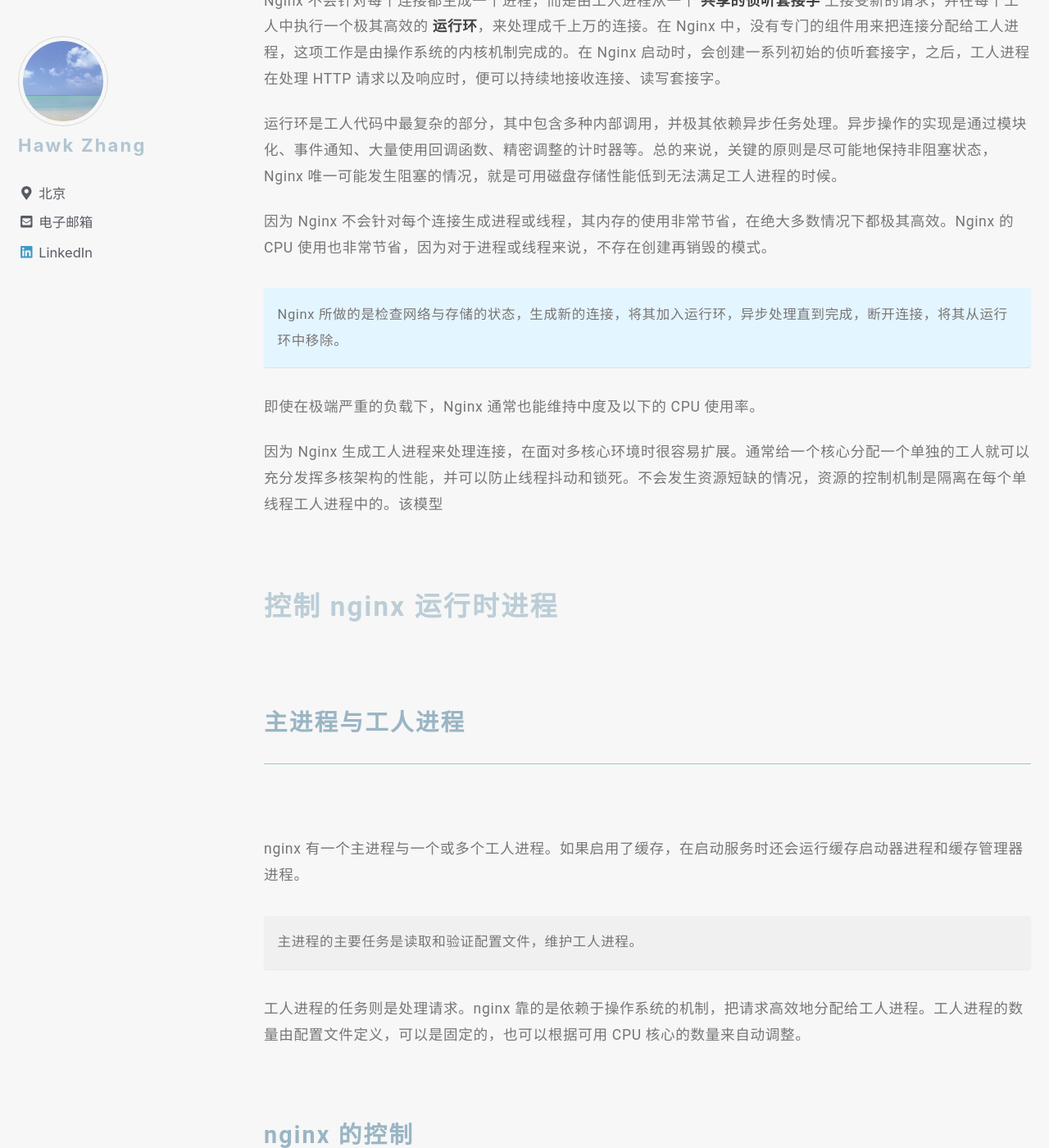
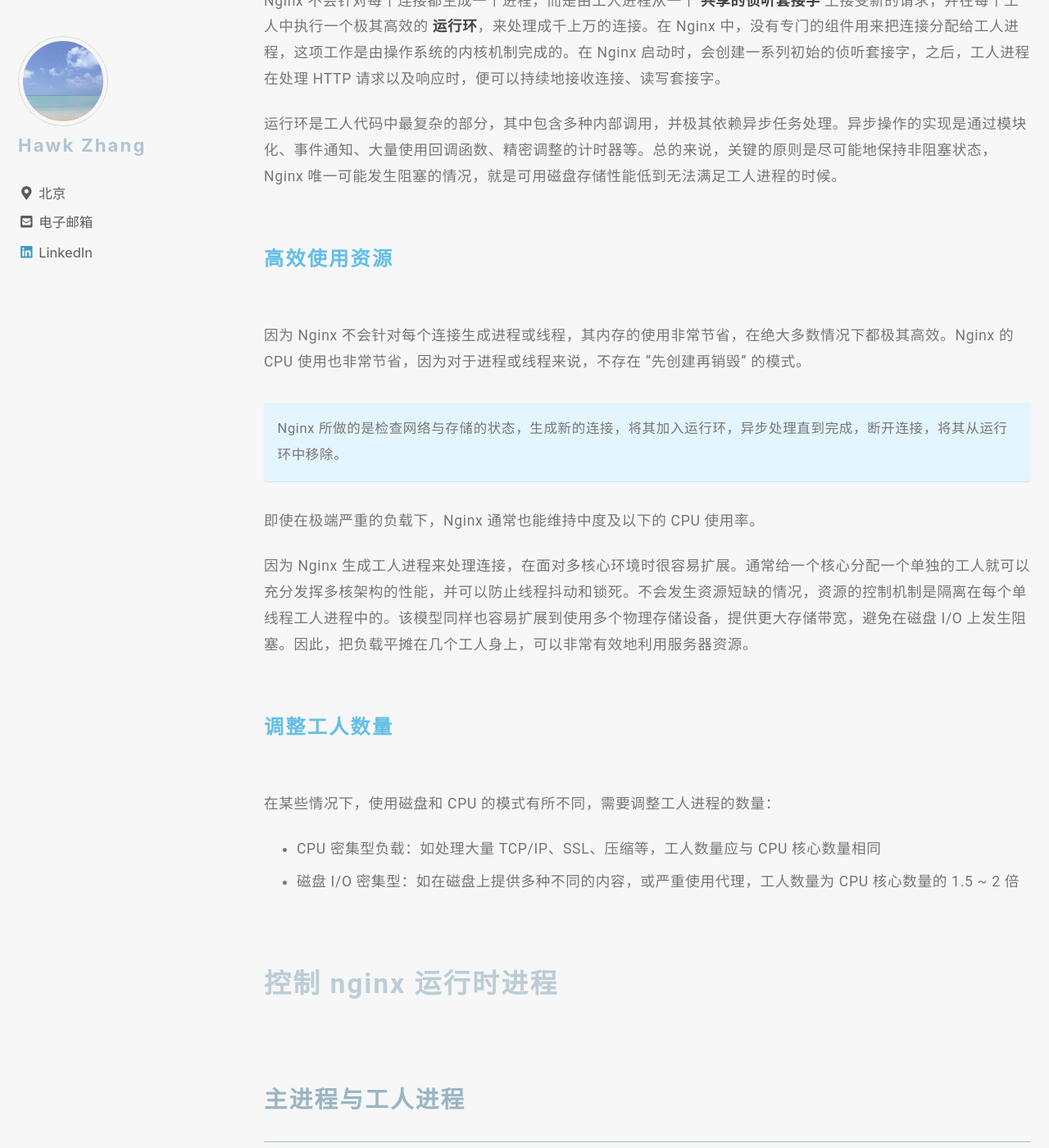
Before and after one commit to narru888/linotes_note, a Jekyll site: the page built from _posts/server/nginx/2016-01-03-nginx.basic.md, in a window 1280 px wide and 1400 px high, scrolled down 16772 px. Shown: the whole window at 82% size. Built offline with Jekyll 4.4.1, drawn with Linux system fonts in a browser that asks for light colours; nearby versions of some CDN libraries; a script that is not in the unit is left out.

Commit message:
update on 2018-09-27 08:10:01 CST

```diff
--- a/_posts/server/nginx/2016-01-03-nginx.basic.md
+++ b/_posts/server/nginx/2016-01-03-nginx.basic.md
@@ -397,20 +397,34 @@
 
 
 
-### 工人模块
+### 工人模型
 
 Nginx 不会针对每个连接都生成一个进程，而是由工人进程从一个 **共享的侦听套接字** 上接受新的请求，并在每个工人中执行一个极其高效的 **运行环**，来处理成千上万的连接。在 Nginx 中，没有专门的组件用来把连接分配给工人进程，这项工作是由操作系统的内核机制完成的。在 Nginx 启动时，会创建一系列初始的侦听套接字，之后，工人进程在处理 HTTP 请求以及响应时，便可以持续地接收连接、读写套接字。
 
 运行环是工人代码中最复杂的部分，其中包含多种内部调用，并极其依赖异步任务处理。异步操作的实现是通过模块化、事件通知、大量使用回调函数、精密调整的计时器等。总的来说，关键的原则是尽可能地保持非阻塞状态，Nginx 唯一可能发生阻塞的情况，就是可用磁盘存储性能低到无法满足工人进程的时候。
 
-因为 Nginx 不会针对每个连接生成进程或线程，其内存的使用非常节省，在绝大多数情况下都极其高效。Nginx 的 CPU 使用也非常节省，因为对于进程或线程来说，不存在创建再销毁的模式。
+
+
+#### 高效使用资源
+
+因为 Nginx 不会针对每个连接生成进程或线程，其内存的使用非常节省，在绝大多数情况下都极其高效。Nginx 的 CPU 使用也非常节省，因为对于进程或线程来说，不存在 “先创建再销毁” 的模式。
 
 Nginx 所做的是检查网络与存储的状态，生成新的连接，将其加入运行环，异步处理直到完成，断开连接，将其从运行环中移除。
 {: .notice--info}
 
 即使在极端严重的负载下，Nginx 通常也能维持中度及以下的 CPU 使用率。
 
-因为 Nginx 生成工人进程来处理连接，在面对多核心环境时很容易扩展。通常给一个核心分配一个单独的工人就可以充分发挥多核架构的性能，并可以防止线程抖动和锁死。不会发生资源短缺的情况，资源的控制机制是隔离在每个单线程工人进程中的。该模型
+因为 Nginx 生成工人进程来处理连接，在面对多核心环境时很容易扩展。通常给一个核心分配一个单独的工人就可以充分发挥多核架构的性能，并可以防止线程抖动和锁死。不会发生资源短缺的情况，资源的控制机制是隔离在每个单线程工人进程中的。该模型同样也容易扩展到使用多个物理存储设备，提供更大存储带宽，避免在磁盘 I/O 上发生阻塞。因此，把负载平摊在几个工人身上，可以非常有效地利用服务器资源。
+
+
+#### 调整工人数量
+
+在某些情况下，使用磁盘和 CPU 的模式有所不同，需要调整工人进程的数量：
+
+* CPU 密集型负载：如处理大量 TCP/IP、SSL、压缩等，工人数量应与 CPU 核心数量相同
+* 磁盘 I/O 密集型：如在磁盘上提供多种不同的内容，或严重使用代理，工人数量为 CPU 核心数量的 1.5 ~ 2 倍
+
+
 
 
 
```
